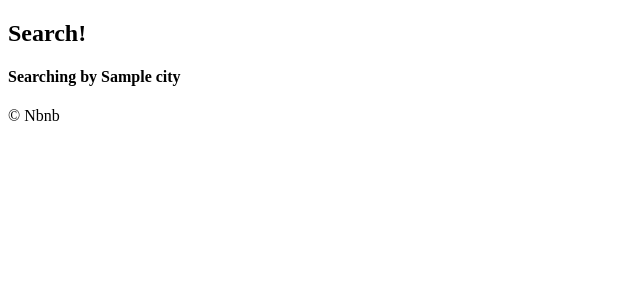
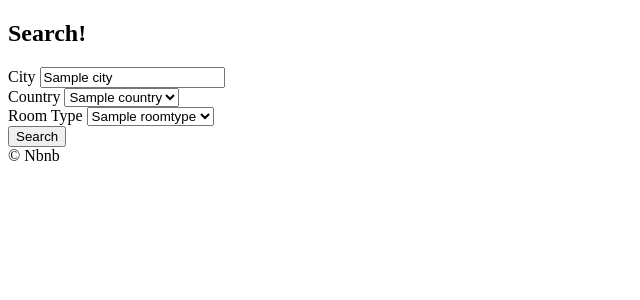
Before and after one commit to noddingcypher/airbnb-clone, a Django app: template templates/rooms/search.html in a window 1280 px wide. Shown: the part 60-360 px from the top of the page, without its empty margins (0-640 px from the left). Run offline with Django 3.2, Linux system fonts and the light colour scheme; tables that the repository leaves empty hold one stand-in row (values such as "Sample post"); the template is opened without the code that fills it: values that come from a table or form of the project are taken from there, most other values are stand-ins (such as "Sample title", 1, 10 or a date in 2020).

Commit message:
Starting the form

```diff
--- a/templates/base.html
+++ b/templates/base.html
@@ -16,7 +16,7 @@
 
         {% block search-bar %}
             <form method="get" action="{% url 'rooms:search' %}">
-                <input value="Seoul" name="city" placeholder="Search By City" />
+                <input name="city" placeholder="Search By City" />
             </form>
         {% endblock search-bar %}
     </header>
--- a/templates/rooms/search.html
+++ b/templates/rooms/search.html
@@ -17,7 +17,36 @@
 
     <h2>Search!</h2>
 
-    <h4>Searching by {{city}}</h4>
+    <form method="get" action="{% url 'rooms:search' %}">
+        <div>
+            <label for="city">City</label>
+            <input value="{{city}}" id="city"  name="city" placeholder="Search By City" />
+        </div>
+
+        <div>
+            <label for="country">Country</label>
+            <select id="country" name="country">
+                {% for country in countries %}
+                    <option value="{{country.code}}">
+                        {{country.name}}
+                    </option>
+                {% endfor %}
+            </select>
+        </div>
+
+
+        <div>
+            <label for="room_type">Room Type</label>
+            <select id="room_type" name="room_type">
+                {% for room_type in room_types %}
+                    <option value="{{room_type.pk}}">
+                        {{room_type.name}}
+                    </option>
+                {% endfor %}
+            </select>
+        </div>
+        <button>Search</button>
+    </form>
 
 
 {% endblock content %}
```
Also changed, not shown: rooms/views.py (+8 -2 lines).
